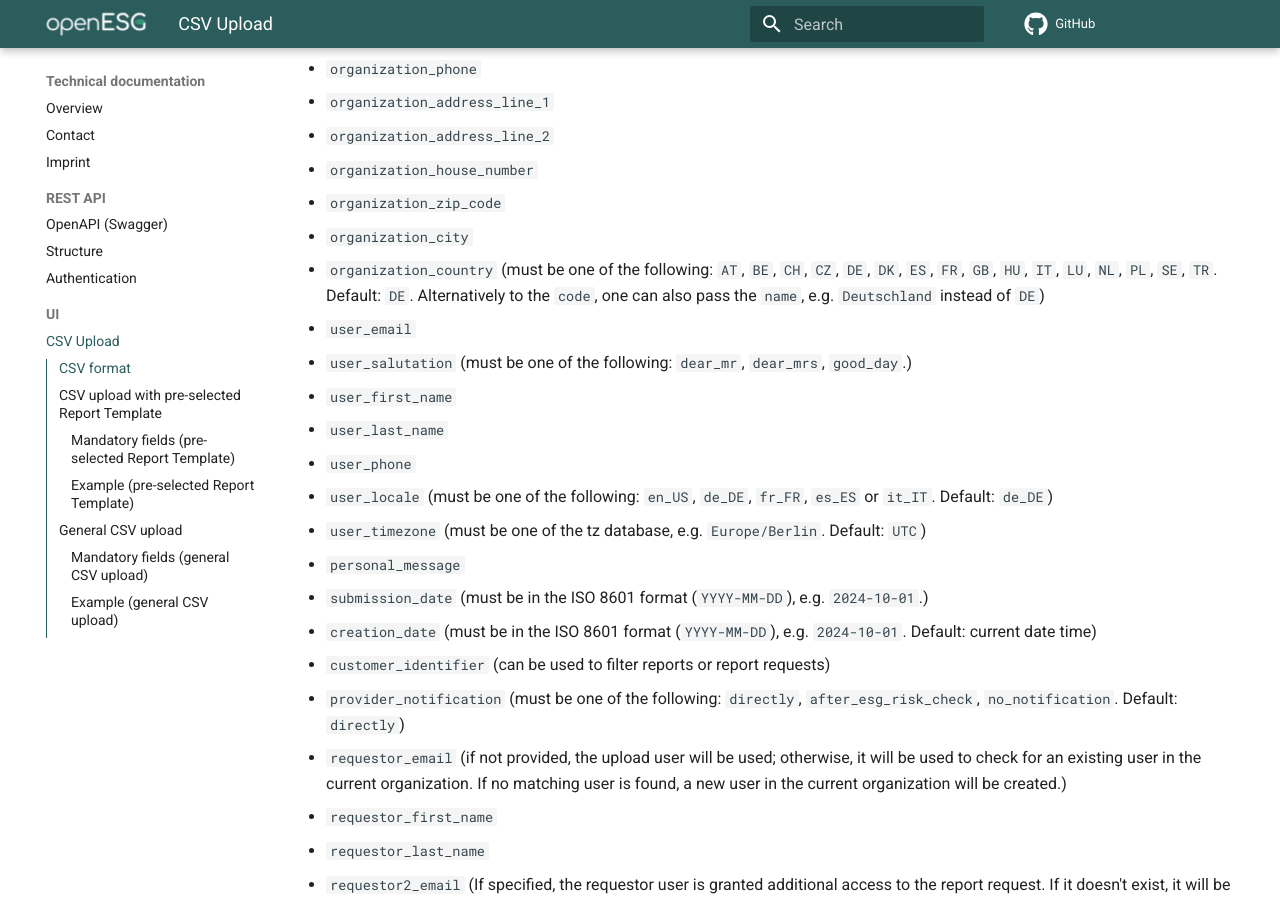
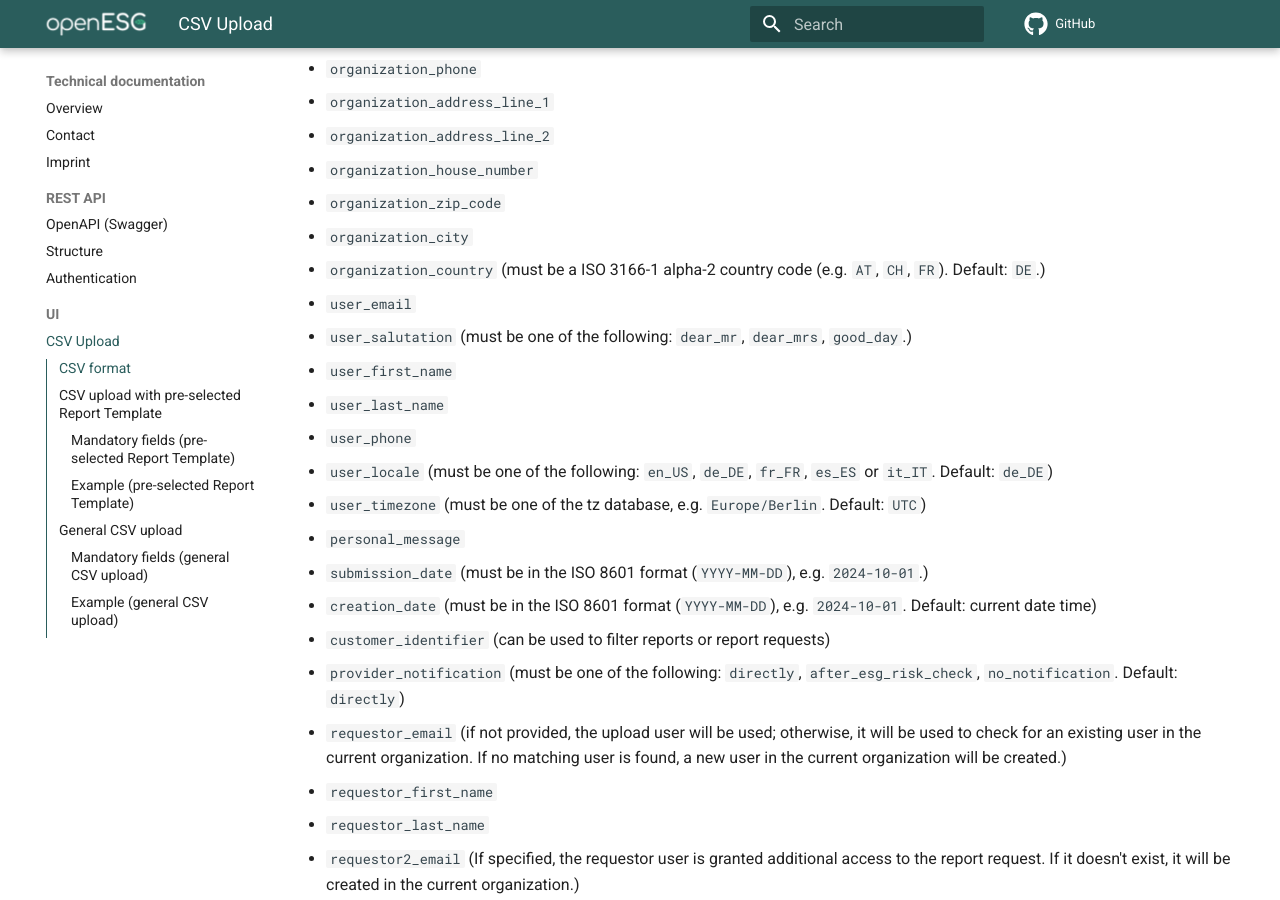
Before and after one commit to openESG-gmbh/documentation, an MkDocs documentation site: the page built from docs/ui/csv-upload.md, in a window 1280 px wide and 900 px high, scrolled down 610 px. Built offline with MkDocs 1.6.1 and Material for MkDocs 9.7.7, drawn with Linux system fonts in a browser that asks for light colours; comment, search, counter and statistics services are not loaded.

Commit message:
docs(csv-upload): simplify organization_country field description

```diff
--- a/docs/ui/csv-upload.md
+++ b/docs/ui/csv-upload.md
@@ -23,7 +23,7 @@ You can select from the following fields.
 * `organization_house_number`
 * `organization_zip_code`
 * `organization_city`
-* `organization_country` (must be one of the following: `AT`, `BE`, `CH`, `CZ`, `DE`, `DK`, `ES`, `FR`, `GB`, `HU`, `IT`, `LU`, `NL`, `PL`, `SE`, `TR`. Default: `DE`. Alternatively to the `code`, one can also pass the `name`, e.g. `Deutschland` instead of `DE`) <!-- markdownlint-disable-line MD013 -->
+* `organization_country` (must be a ISO 3166-1 alpha-2 country code (e.g. `AT`, `CH`, `FR`). Default: `DE`.) <!-- markdownlint-disable-line MD013 -->
 * `user_email`
 * `user_salutation` (must be one of the following: `dear_mr`, `dear_mrs`, `good_day`.) <!-- markdownlint-disable-line MD013 -->
 * `user_first_name`
```
